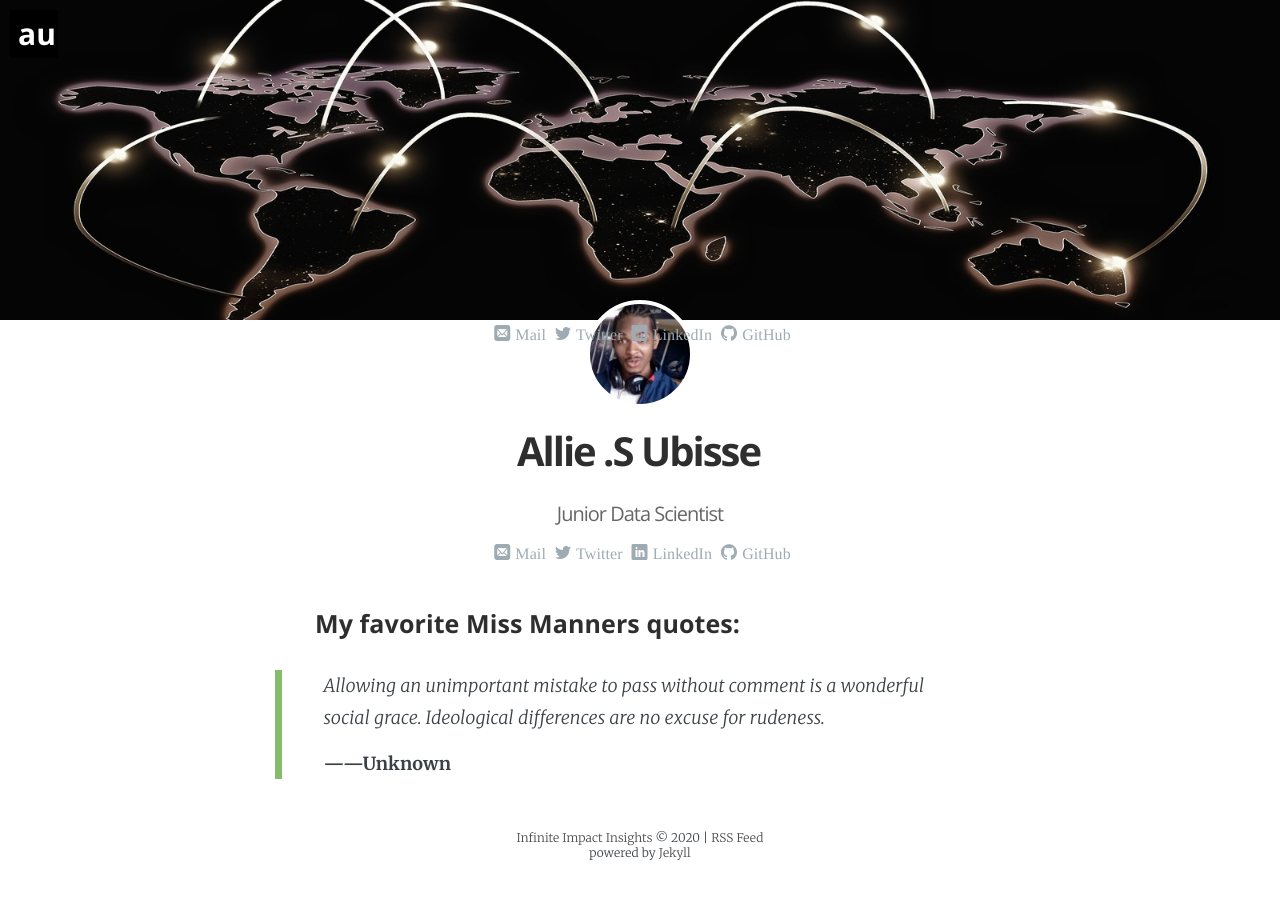
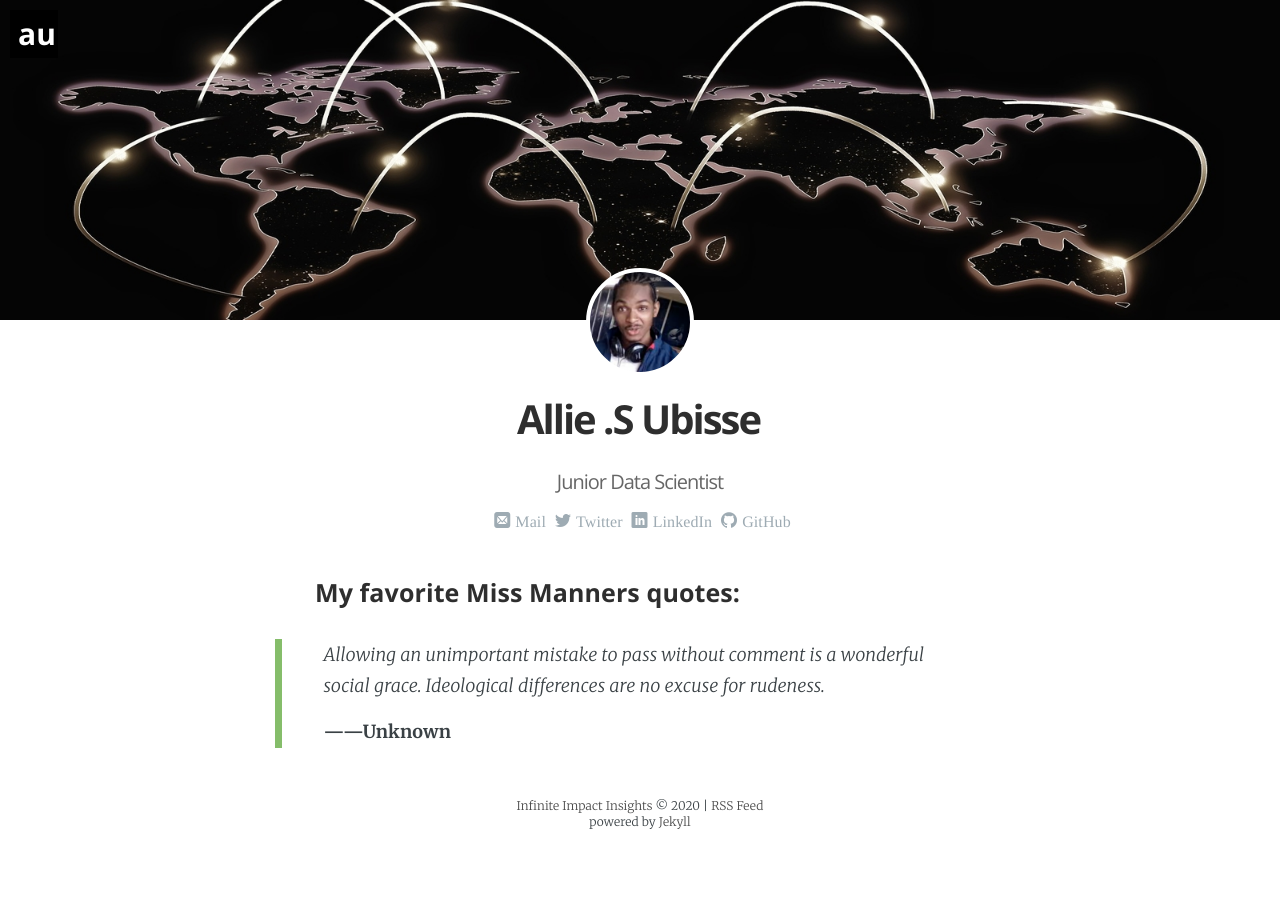
Before and after one commit to AllieUbisse/allieubisse.github.io, a Jekyll site: the page built from _pages/about.md, in a window 1280 px wide. Built offline with Jekyll 4.4.1, drawn with Linux system fonts in a browser that asks for light colours; some web fonts are replaced.

```diff
--- a/_layouts/about.html
+++ b/_layouts/about.html
@@ -20,30 +20,7 @@
     {%  if author.cover %}
     <div class="author-cover image-bg" style="background-image: url('{{author.cover | absolute_url }}')"></div>
     {% endif %}
-    <div class="author-meta">
-            {%  if author.email %}<a href="mailto:{{ author.email }}" itemprop="email" class="icon-mail">Mail</a>{% endif %}
 
-            {%  if author.twitter %}<a href="https://twitter.com/{{ author.twitter }}" itemprop="sameAs" class="icon-twitter">Twitter</a> {% endif %}
-            {%  if author.linkedin %}<a href="https://www.linkedin.com/in/{{ author.linkedin }}" itemprop="sameAs" class="icon-linkedin">LinkedIn</a> {% endif %}
-            {%  if author.xing %}<a href="https://www.xing.com/profile/{{ author.xing }}" itemprop="sameAs" class="icon-xing">Xing</a> {% endif %}
-
-            {%  if author.github %}<a href="https://github.com/{{ author.github }}" itemprop="sameAs" class="icon-github">GitHub</a> {% endif %}
-            {%  if author.stackoverflow %}<a href="http://stackoverflow.com/users/{{ author.stackoverflow }}" itemprop="sameAs" class="icon-stackoverflow">StackOverflow</a> {% endif %}
-
-            {%  if author.facebook %}<a href="https://www.facebook.com/{{ author.facebook }}" itemprop="sameAs" class="icon-facebook">Facebook</a> {% endif %}
-            {%  if author.gplus %}<a href="https://plus.google.com/+{{ author.gplus }}" itemprop="sameAs" class="icon-google-plus">Google+</a> {% endif %}
-
-            {%  if author.soundcloud %}<a href="https://soundcloud.com/{{ author.soundcloud }}" itemprop="sameAs" class="icon-soundcloud">Soundcloud</a> {% endif %}
-            {%  if author.youtube %}<a href="https://www.youtube.com/user/{{ author.youtube }}" itemprop="sameAs" class="icon-youtube">YouTube</a> {% endif %}
-            {%  if author.spotify %}<a href="https://open.spotify.com/user/{{ author.spotify }}" itemprop="sameAs" class="icon-spotify">Spotify</a> {% endif %}
-            {%  if author.twitch %}<a href="https://www.twitch.tv/{{ author.twitch }}" itemprop="sameAs" class="icon-twitch">Twitch</a> {% endif %}
-
-            {%  if author.pinterest %}<a href="https://www.pinterest.com/{{ author.pinterest }}" itemprop="sameAs" class="icon-pinterest">Pinterest</a> {% endif %}
-            {%  if author.dribble %}<a href="https://dribbble.com/{{ author.dribble }}" itemprop="sameAs" class="icon-dribbble">Dribble</a> {% endif %}
-            {%  if author.behance %}<a href="https://www.behance.net/{{ author.behance }}" itemprop="sameAs" class="icon-behance">Behance</a> {% endif %}
-            {%  if author.s500px %}<a href="https://500px.com/{{ author.s500px }}" itemprop="sameAs" class="icon-500px">500px</a> {% endif %}
-            {%  if author.reddit %}<a href="https://de.reddit.com/user/{{ author.reddit }}" itemprop="sameAs" class="icon-reddit">Reddit</a> {% endif %}
-        </div>
     {%  if author.picture %}
     <figure class="author-image  {%  if author.cover %} has-cover  {% endif %}">
         <div class="img image-bg" style="background-image: url({{author.picture | absolute_url }})">
```
